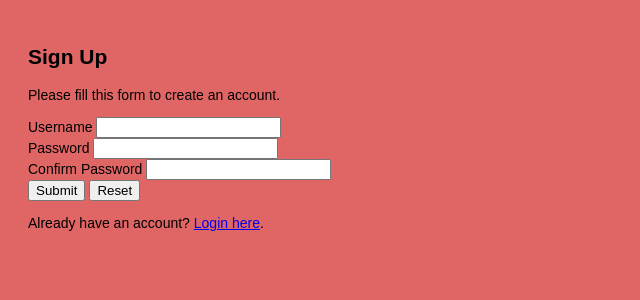
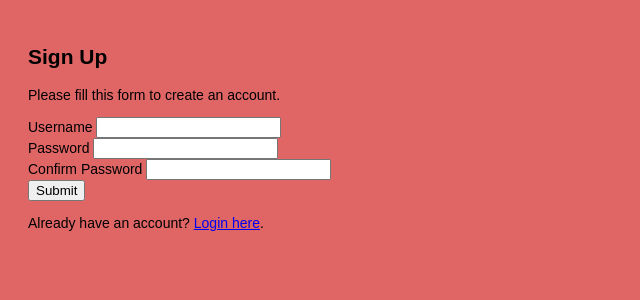
Before and after one commit to tommytro/event-manager, a PHP site: page /signup.php in a window 1280 px wide. Shown: the top 300 px of the page, without its empty margins (0-640 px from the left). Run offline with PHP 8.4, Linux system fonts and the light colour scheme.

Commit message:
Update signup.php

```diff
--- a/signup.php
+++ b/signup.php
@@ -126,7 +126,6 @@ if($_SERVER["REQUEST_METHOD"] == "POST"){
             </div>
             <div class="form-group">
                 <input type="submit" class="btn btn-primary" value="Submit">
-                <input type="reset" class="btn btn-secondary ml-2" value="Reset">
             </div>
             <p>Already have an account? <a href="login.php">Login here</a>.</p>
         </form>
```
